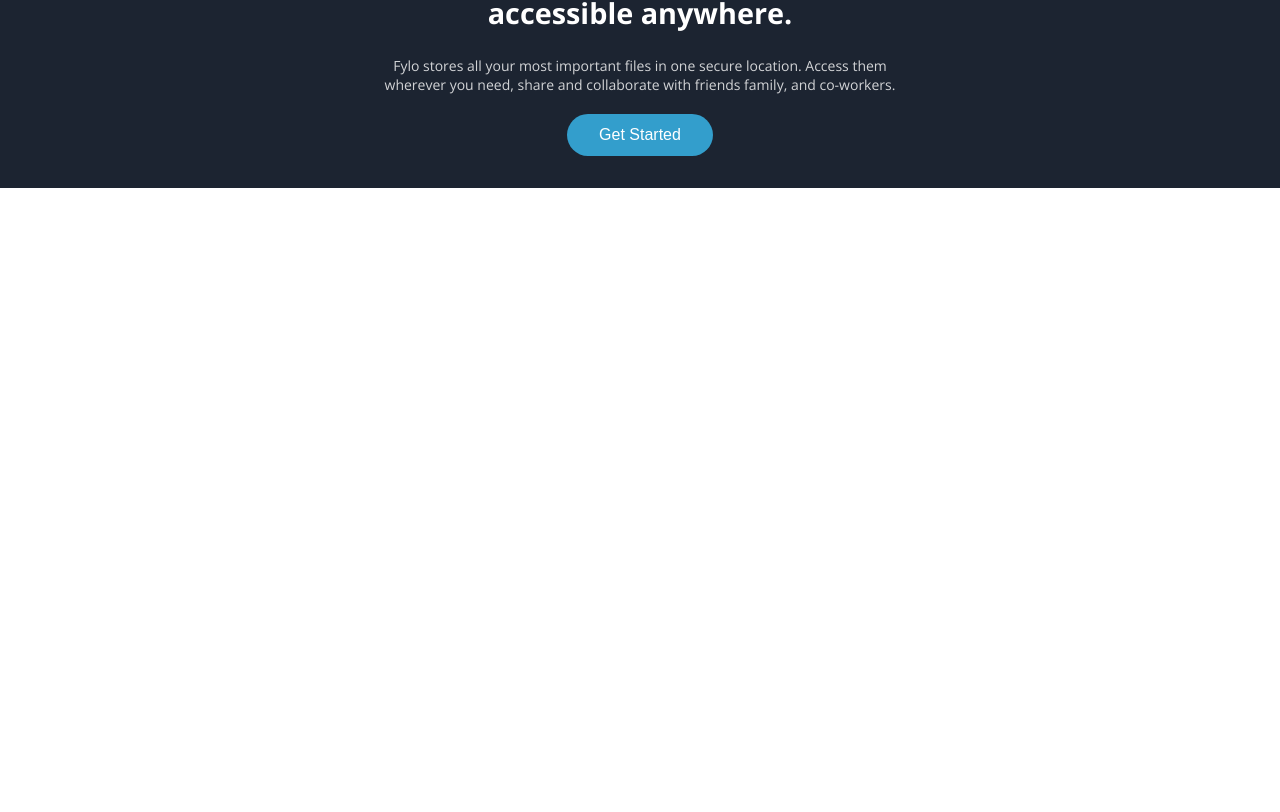
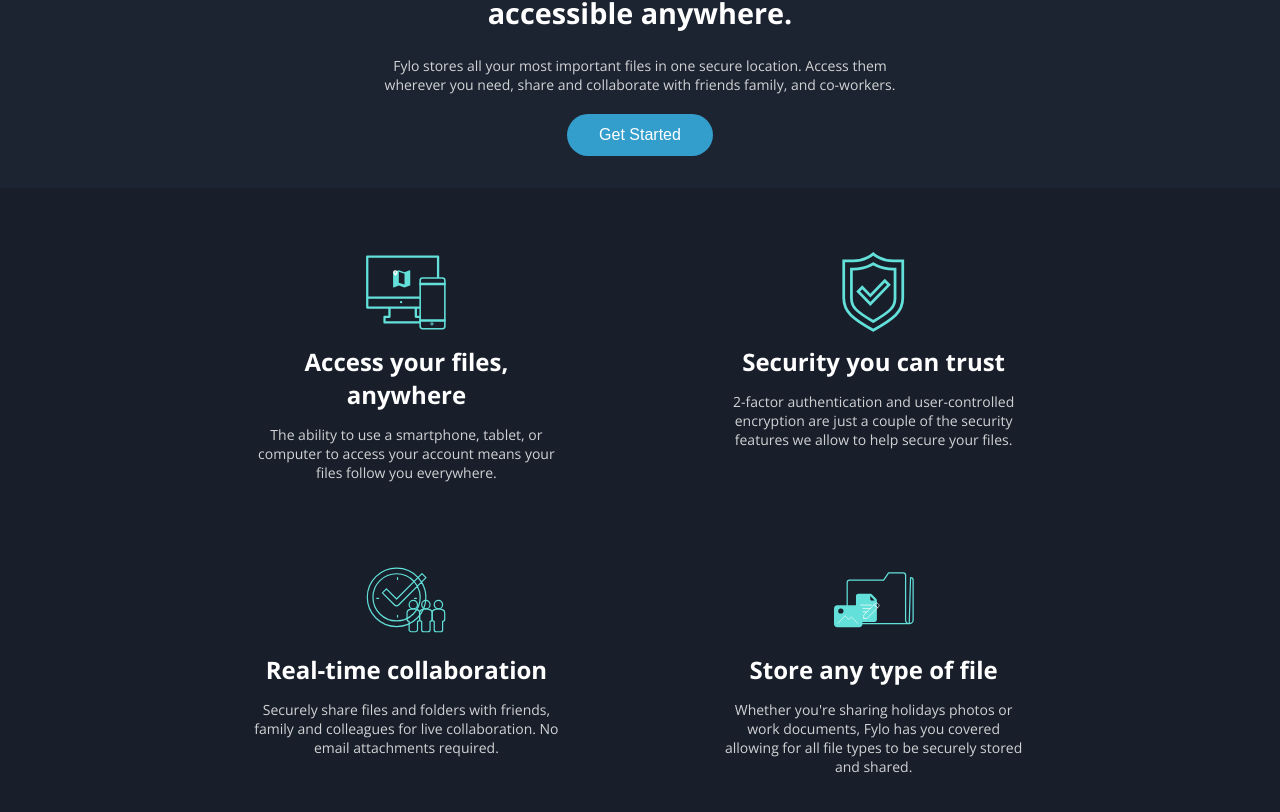
Before and after one commit to diegomendes80/Fylo, a React (Vite) app in the folder fylo/: page / in a window 1280 px wide. Shown: the part 468-1280 px from the top of the page. Before the commit the page ends 800 px from the top, so only its background shows below. Built offline with nearby package versions, Linux system fonts and the light colour scheme.

Commit message:
seção de vantagens
Refatorar: Ficou muito ruim com display flex, fazer com grid

```diff
--- a/fylo/src/App.jsx
+++ b/fylo/src/App.jsx
@@ -3,6 +3,7 @@
 import './abstract/_var.scss';
 import { Header } from './components/Header';
 import { Banner } from './components/Banner';
+import { AdvantageSection } from './components/AdvantageSection';
 
 function App() {
 
@@ -14,6 +15,8 @@
 
         <Banner/>
 
+        <AdvantageSection/>
+
     </main>
 
   )
--- /dev/null
+++ b/fylo/src/components/AdvantageCard/index.jsx
@@ -0,0 +1,13 @@
+import './index.scss';
+import {Image} from '../Image';
+import { Paragraph } from '../Paragraph';
+
+export function AdvantageCard({title, description, image}) {
+    return(
+        <div className="advantages__card">
+            <Image src={image} alt={title}/>
+            <h2>{title}</h2>
+            <Paragraph>{description}</Paragraph>
+        </div>
+    )
+}
--- /dev/null
+++ b/fylo/src/components/AdvantageCard/index.scss
@@ -0,0 +1,23 @@
+@use '../../abstract/var';
+
+
+.advantages__card{
+    text-align: center;
+    // background-color: blue;
+    max-width: 30%;
+    font-family: 'Open Sans', sans-serif;
+
+    h2{
+        color: var.$white;
+        font-size: 1.5rem;
+        margin: .5rem 0;
+    }
+
+
+        img{
+            width: 80px;
+            aspect-ratio: 1/1;
+            object-fit: contain;
+        }
+
+}
--- /dev/null
+++ b/fylo/src/components/AdvantageSection/index.jsx
@@ -0,0 +1,52 @@
+import './index.scss';
+import { AdvantageCard } from '../AdvantageCard';
+
+export function AdvantageSection() {
+
+  const advantages = [
+
+    {
+      title: "Access your files, anywhere",
+      description: "The ability to use a smartphone, tablet, or computer to access your account means your files follow you everywhere.",
+      image: "icon-access-anywhere.svg"
+    },
+    {
+      title: "Security you can trust",
+      description: "2-factor authentication and user-controlled encryption are just a couple of the security features we allow to help secure your files.",
+      image: "icon-security.svg"
+    },
+    {
+      title: "Real-time collaboration",
+      description: "Securely share files and folders with friends, family and colleagues for live collaboration. No email attachments required.",
+      image: "icon-collaboration.svg"
+    },
+
+    {
+      title: "Store any type of file",
+      description: "Whether you're sharing holidays photos or work documents, Fylo has you covered allowing for all file types to be securely stored and shared.",
+      image: "icon-any-file.svg"
+    }
+
+  ]
+
+  return(
+    <section className="advantageSection">
+      <div className="cards">
+        {advantages.map((advantage, index) => {
+          return(
+            <AdvantageCard
+            key={index}
+            title={advantage.title}
+            description={advantage.description}
+            image={advantage.image}
+          />
+          )
+      })
+
+      }
+      </div>
+    </section>
+  )
+
+
+}
--- /dev/null
+++ b/fylo/src/components/AdvantageSection/index.scss
@@ -0,0 +1,20 @@
+@use '../../abstract/var';
+
+.advantageSection{
+    background-color: var.$navy-900;
+    padding: 4rem 0;
+
+
+    .cards{
+        // background-color: red;
+
+        margin: 0 auto;
+        width: 80%;
+        display: flex;
+        justify-content: center;
+        flex-wrap: wrap;
+        column-gap: 10rem;
+        row-gap: 4rem;
+        // align-items: center;
+    }
+}
--- a/fylo/src/components/Banner/index.scss
+++ b/fylo/src/components/Banner/index.scss
@@ -37,6 +37,10 @@
             .banner__content{
                 width: 80%;
 
+                button{
+                  width: 60%;
+                }
+
             }
 
             .banner__img {
```
Also changed, not shown: fylo/t.txt.
